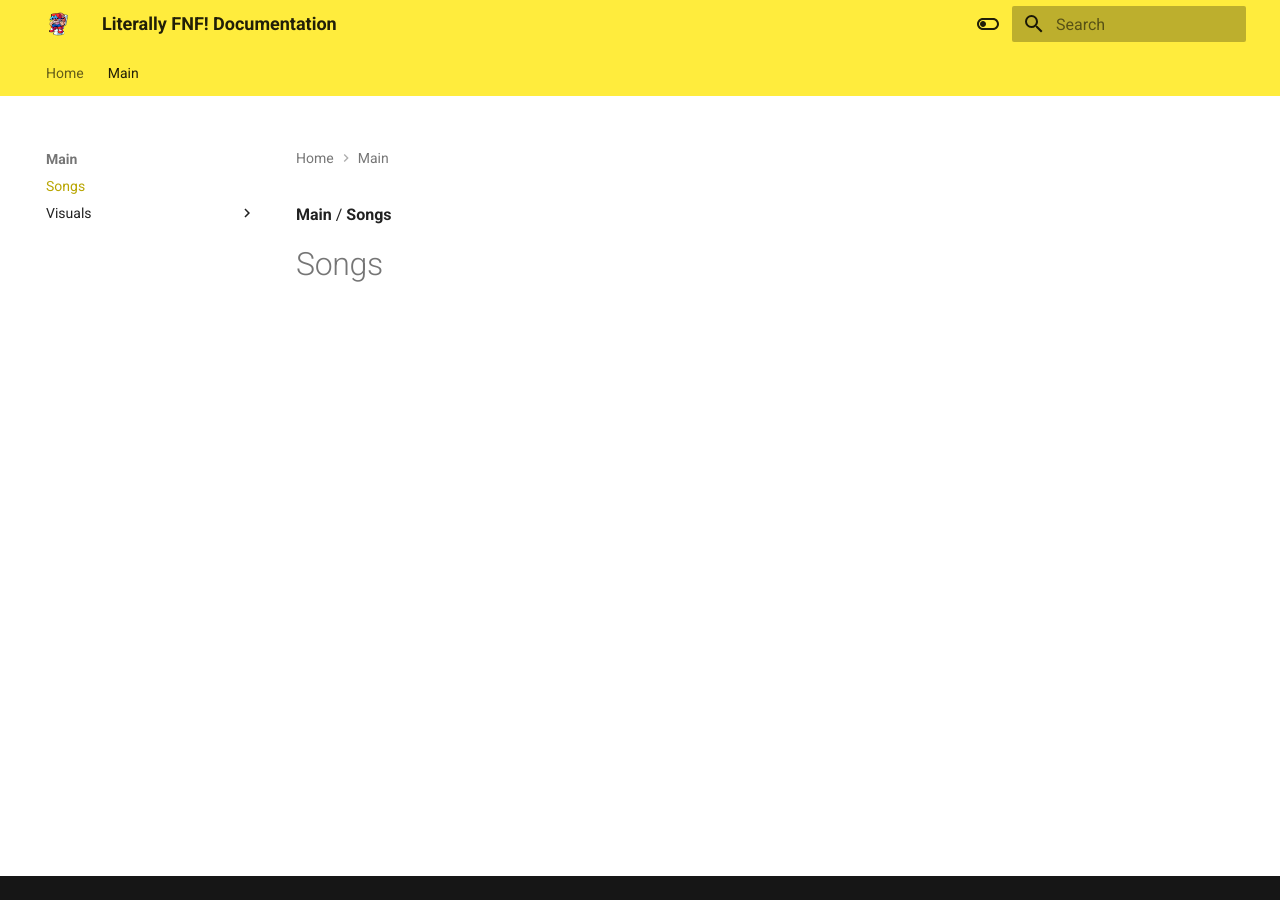
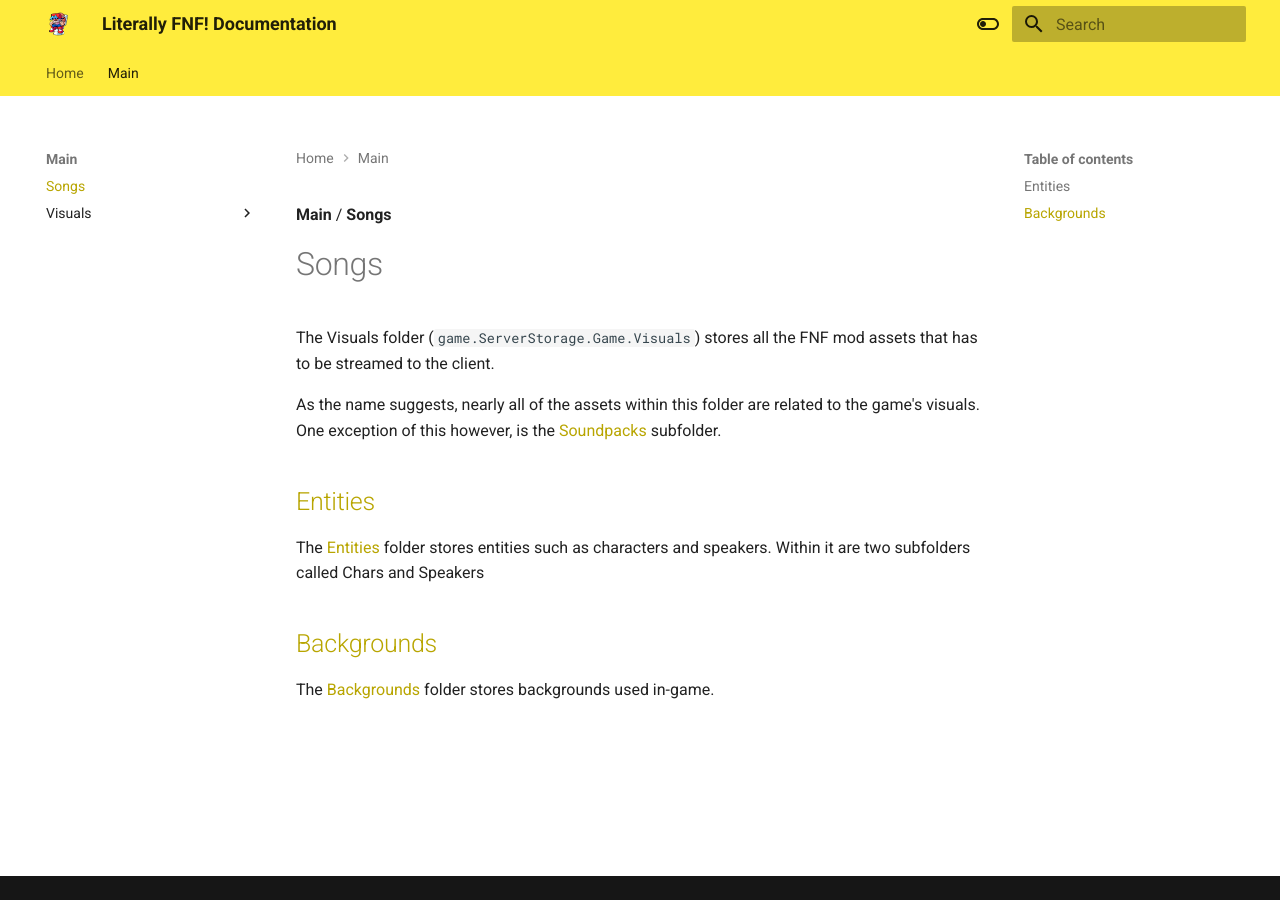
Before and after one commit to toad4085/Literally-FNF-Documentation, an MkDocs documentation site: the page built from docs/main/songs.md, in a window 1280 px wide. Built offline with MkDocs 1.6.1 and Material for MkDocs 9.7.7, drawn with Linux system fonts in a browser that asks for light colours.

Commit message:
the rizzler update

```diff
--- a/docs/main/songs.md
+++ b/docs/main/songs.md
@@ -1,3 +1,13 @@
 **Main** / **Songs**
 
 # Songs
+
+The Visuals folder (`game.ServerStorage.Game.Visuals`) stores all the FNF mod assets that has to be streamed to the client.
+
+As the name suggests, nearly all of the assets within this folder are related to the game's visuals. One exception of this however, is the [Soundpacks](https://file.garden/ZAE-7lkUN2HXG_xm/chinese%20propaganda%20poster%20with%20chairman%20mao%20and%20the%20defiant%20chinese.mp4) subfolder.
+
+## [Entities](entities)
+The [Entities](entities) folder stores entities such as characters and speakers. Within it are two subfolders called Chars and Speakers
+
+## [Backgrounds](backgrounds)
+The [Backgrounds](backgrounds) folder stores backgrounds used in-game.
```
Also changed, not shown: docs/main/songs/ohio.md (added, +1 -0 lines).
